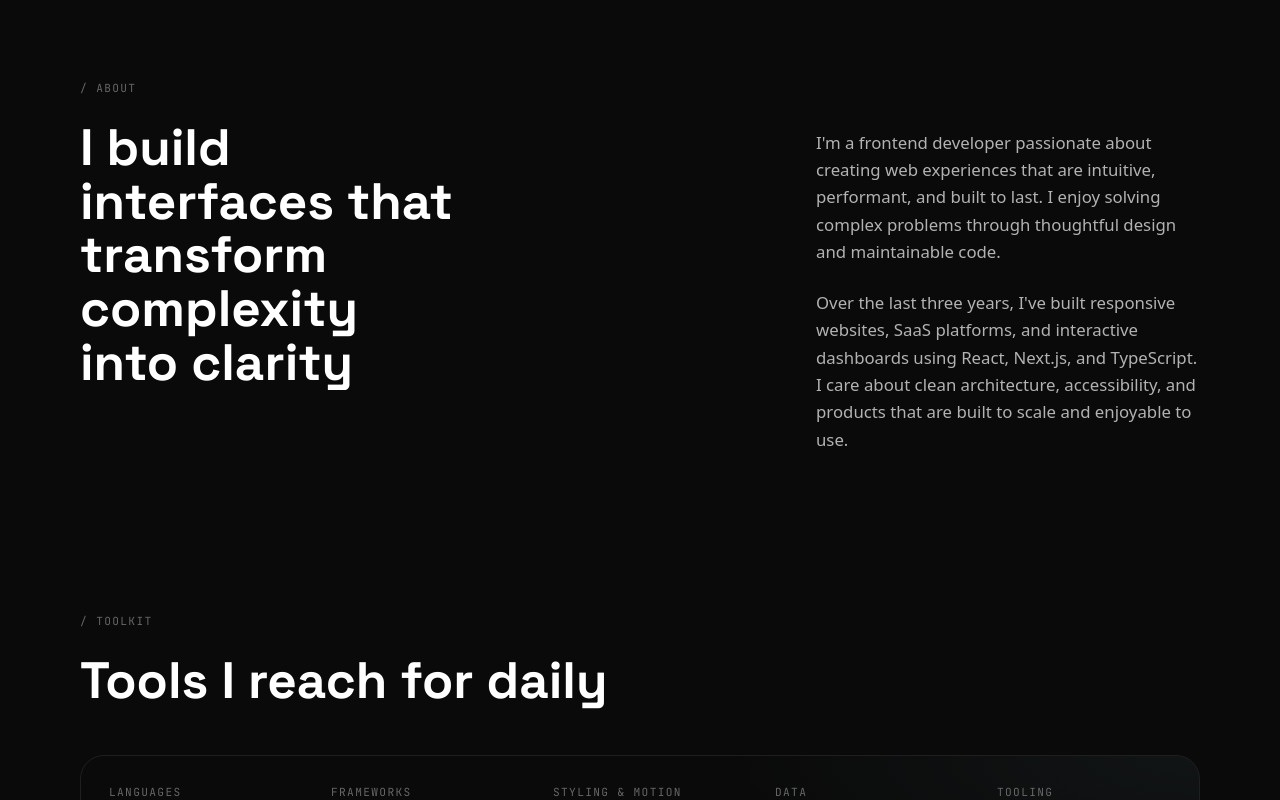
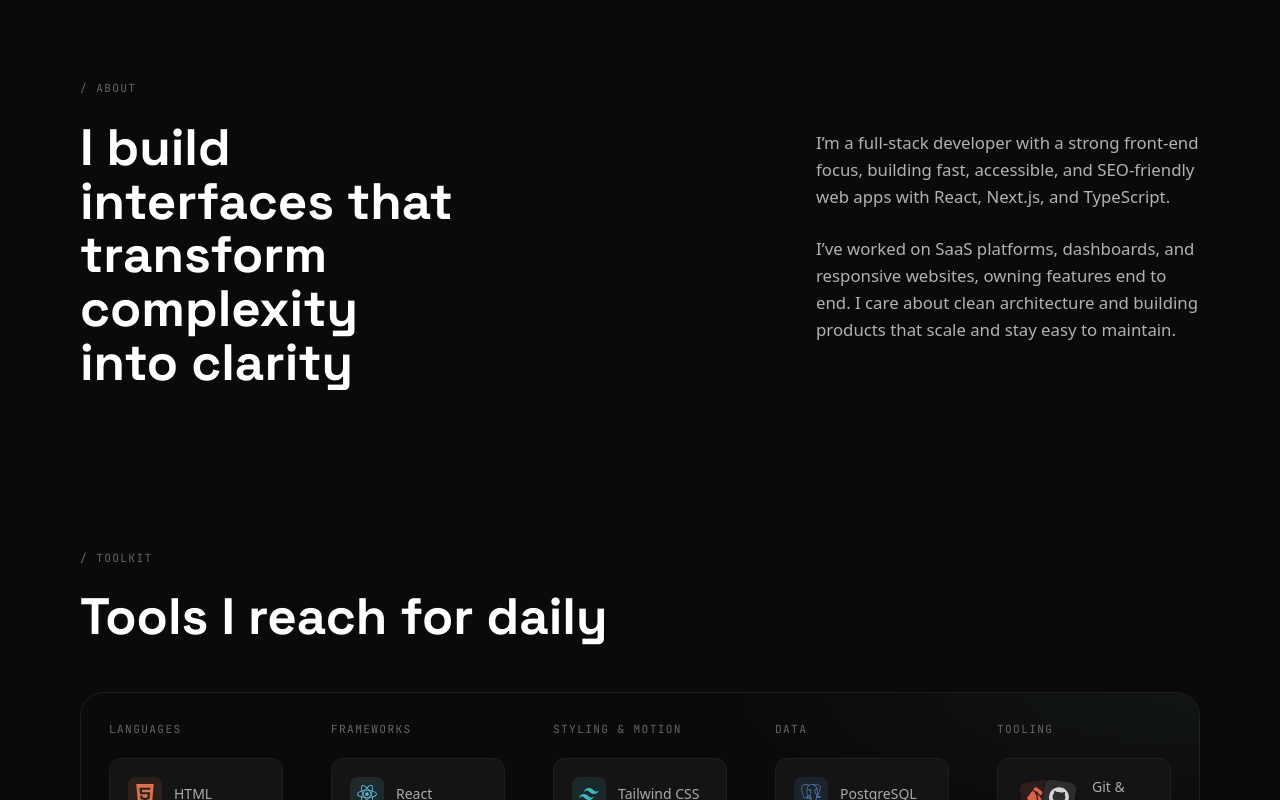
Before and after one commit to abdallah-abusharekh/My-Portfolio, a React (Vite) app: page / in a window 1280 px wide. Shown: the part 880-1680 px from the top of the page. Built offline with nearby package versions, Linux system fonts and the light colour scheme.

Commit message:
feat(about): update about section

```diff
--- a/src/data/profile.ts
+++ b/src/data/profile.ts
@@ -10,8 +10,8 @@ export const profile = {
   availabilityQuarter: "Q3 2026",
   headline: "I build interfaces that transform complexity into clarity",
   bio: [
-    "I'm a frontend developer passionate about creating web experiences that are intuitive, performant, and built to last. I enjoy solving complex problems through thoughtful design and maintainable code.",
-    "Over the last three years, I've built responsive websites, SaaS platforms, and interactive dashboards using React, Next.js, and TypeScript. I care about clean architecture, accessibility, and products that are built to scale and enjoyable to use.",
+    "I’m a full-stack developer with a strong front-end focus, building fast, accessible, and SEO-friendly web apps with React, Next.js, and TypeScript.",
+    "I’ve worked on SaaS platforms, dashboards, and responsive websites, owning features end to end. I care about clean architecture and building products that scale and stay easy to maintain.",
   ],
   services: [
     {
```
